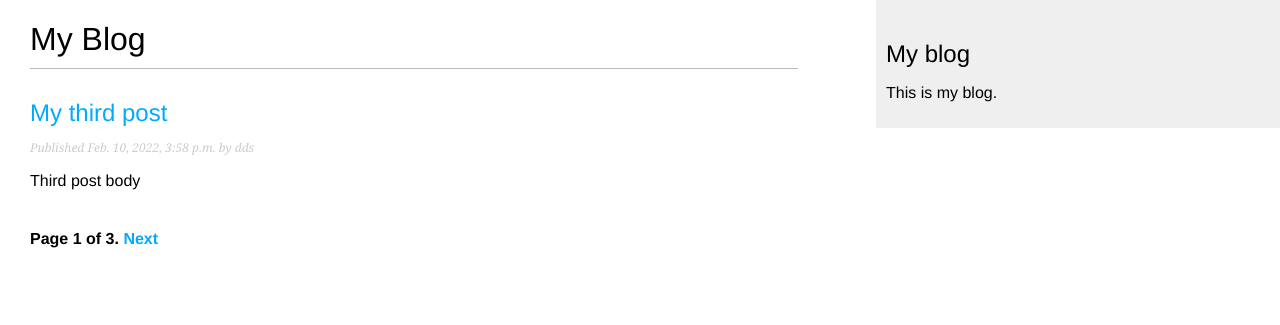
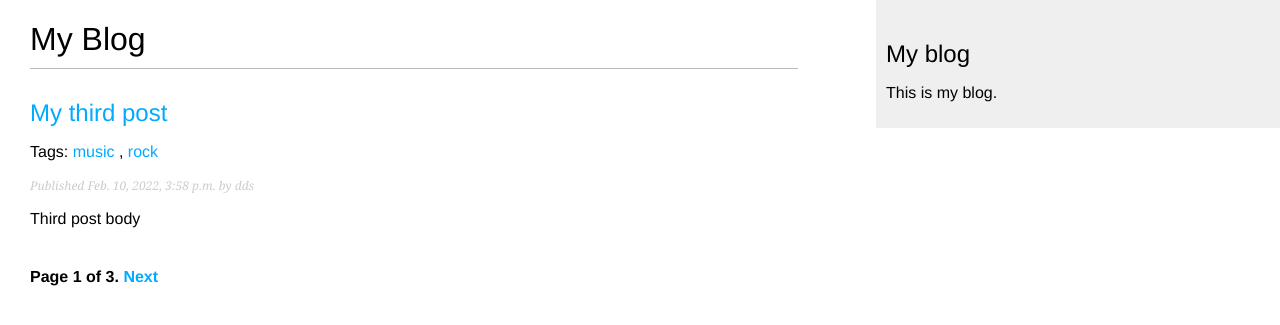
Before and after one commit to DinushkaDDS/Djang-Indepth, a Django app: page /blog/ in a window 1280 px wide. Shown: the top 325 px of the page. Run offline with Django 3.2, Linux system fonts and the light colour scheme; data comes from the database, SQL or seed files in the repository; both versions use the stored data as it was after the commit; parts of the project's set-up code (start-up, migrations or seed data) failed here and were passed over.

Commit message:
added improvements

```diff
--- a/mysite/blog/models.py
+++ b/mysite/blog/models.py
@@ -2,6 +2,7 @@ from django.db import models
 from django.utils import timezone
 from django.contrib.auth.models import User
 from django.urls import reverse
+from taggit.managers import TaggableManager
 
 
 class PublishedManager(models.Manager):
@@ -30,6 +31,7 @@ class Post(models.Model):
                               choices=STATUS_CHOICES,
                               default='draft')
 
+    tags = TaggableManager()  # Queryset manager for tags
     objects = models.Manager() # The default manager.
     published = PublishedManager() # custom manager which only select published articles.
 
--- a/mysite/blog/templates/blog/post/list.html
+++ b/mysite/blog/templates/blog/post/list.html
@@ -5,16 +5,28 @@
 {% block content %}
 
     <h1>My Blog</h1>
+    {% if tag %}
+        <h2>Posts tagged with "{{ tag.name }}"</h2>
+    {% endif %}
     {% for post in posts %}
         <h2>
             <a href="{{ post.get_absolute_url }}">
                 {{ post.title }}
             </a>
         </h2>
+        <p class="tags">
+            Tags:
+            {% for tag in post.tags.all %}
+                <a href="{% url "blog:post_list_by_tag" tag.slug %}">
+                {{ tag.name }}
+                </a>
+                {% if not forloop.last %}, {% endif %}
+            {% endfor %}
+        </p>
         <p class="date">
             Published {{ post.publish }} by {{ post.author }}
         </p>
         {{ post.body| truncatewords:30| linebreaks }}
     {% endfor %}
-    {% include "pagination.html" with page=page_obj %}
+    {% include "pagination.html" with page=posts %}
 {% endblock %}
--- a/mysite/blog/urls.py
+++ b/mysite/blog/urls.py
@@ -4,8 +4,9 @@ from . import views
 app_name = 'blog'
 urlpatterns = [
                 # post views
-                # path('', views.post_list, name='post_list'),
-                path('', views.PostListView.as_view(), name='post_list'),
+                path('', views.post_list, name='post_list'),
+                # path('', views.PostListView.as_view(), name='post_list'),
                 path('<int:year>/<int:month>/<int:day>/<slug:post>/', views.post_detail, name='post_detail'),
                 path('<int:post_id>/share/', views.post_share, name='post_share'),
+                path('tag/<slug:tag_slug>/', views.post_list, name='post_list_by_tag'),
             ]
--- a/mysite/blog/views.py
+++ b/mysite/blog/views.py
@@ -4,6 +4,8 @@ from django.core.paginator import Paginator, EmptyPage, PageNotAnInteger
 from django.views.generic import ListView
 from .forms import EmailPostForm, CommentForm
 from django.core.mail import send_mail
+from taggit.models import Tag
+from django.db.models import Count
 
 
 def post_share(request, post_id):
@@ -41,8 +43,14 @@ class PostListView(ListView):
 
 
 # Not in use as Class based view is activated
-def post_list(request):
+def post_list(request, tag_slug=None):
     object_list = Post.published.all()
+
+    tag = None
+    if tag_slug:
+        tag = get_object_or_404(Tag, slug=tag_slug)
+        object_list = object_list.filter(tags__in=[tag])
+
     paginator = Paginator(object_list, 1)
     page = request.GET.get('page')
     try:
@@ -56,7 +64,8 @@ def post_list(request):
 
     return render(request, 'blog/post/list.html', {
         'page': page,
-        'posts': posts
+        'posts': posts,
+        'tag': tag
     })
 
 
@@ -85,7 +94,13 @@ def post_detail(request, year, month, day, post):
     else:
         comment_form = CommentForm()
 
+    # List of similar posts
+    post_tags_ids = post.tags.values_list('id', flat=True) # flat=True helps to get an id list rather than id tuple list.
+    similar_posts = Post.published.filter(tags__in=post_tags_ids).exclude(id=post.id)
+    similar_posts = similar_posts.annotate(same_tags=Count('tags')).order_by('-same_tags','-publish')[:4]
+
     return render(request, 'blog/post/detail.html',{'post': post,
                                                     'comments': comments,
                                                     'new_comment': new_comment,
-                                                    'comment_form': comment_form})
+                                                    'comment_form': comment_form,
+                                                    'similar_posts': similar_posts})
--- a/mysite/mysite/settings.py
+++ b/mysite/mysite/settings.py
@@ -39,6 +39,8 @@ INSTALLED_APPS = [
     'django.contrib.staticfiles',
 
     'blog.apps.BlogConfig',
+
+    'taggit',
 ]
 
 MIDDLEWARE = [
```
Also changed, not shown: mysite/blog/templates/blog/post/detail.html (+9 -0 lines), mysite/blog/migrations/0003_post_tags.py (added), mysite/db.sqlite3, 2 other files.
